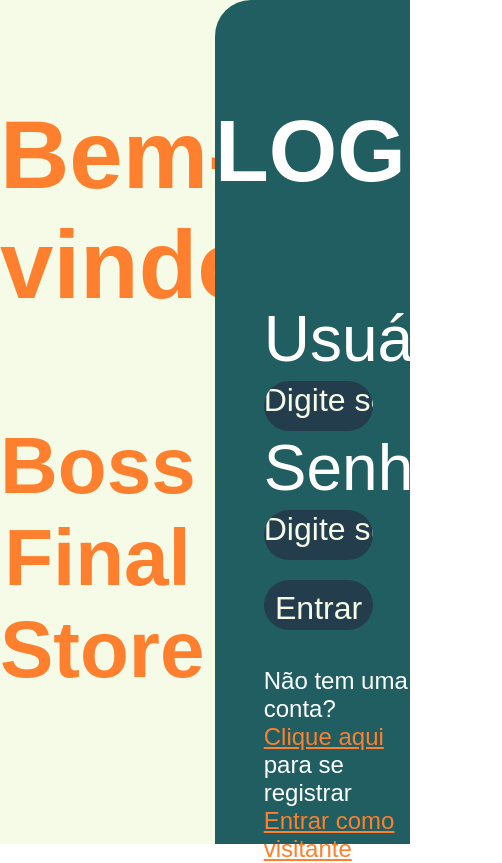
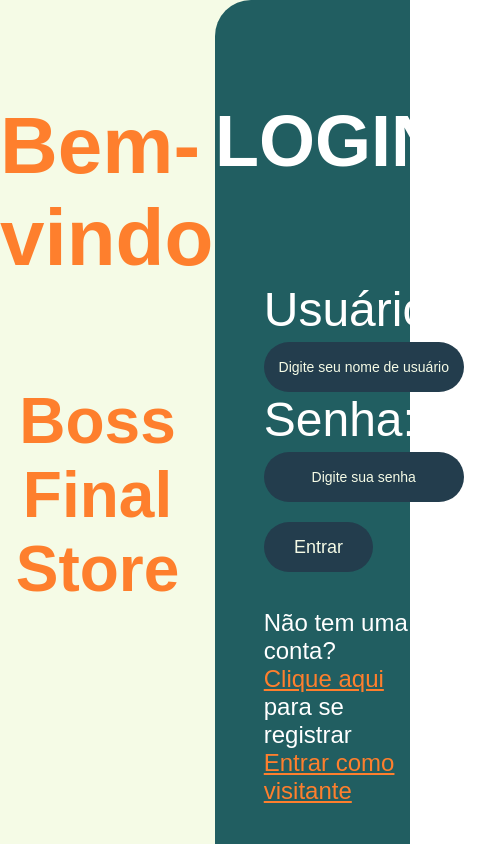
Before and after one commit to Matiasply/Boss-Final-Store, a plain HTML site: page front-end/index.html in a window 390 px wide. Shown: the whole page, 502 px wide, since content can reach past the window. Drawn offline with Linux system fonts and the light colour scheme; a web font is replaced by a local one.

Commit message:
Adicionando responsividade aos textos

```diff
--- a/front-end/css/index.css
+++ b/front-end/css/index.css
@@ -22,11 +22,11 @@ main {
 }
 
 h1 {
-    font-size: 6rem;
+    font-size: clamp(80px, 2vw, 96px);
 }
 
 h2 {
-    font-size: 5rem;
+    font-size: clamp(64px, 2vw, 80px);
 }
 
 .header .header-text h1, h2 {
@@ -55,11 +55,12 @@ h2 {
 .login-box .login-form label {
     display: inline-block;
     margin-bottom: 5px;
-    font-size: 4rem;
+    font-size: clamp(48px, 2vw, 64px);
 }
 
 .login-box .login-form input {
     width: 75%;
+    min-width: 200px;
     height: 50px;
     border: none;
     border-radius: 36px;
@@ -69,7 +70,7 @@ h2 {
 .login-box .login-form input::placeholder {
     color: #F5FBE6;
     text-align: center;
-    font-size: 2rem;
+    font-size: clamp(14px, 2vw, 18px);
 }
 
 button {
@@ -82,7 +83,7 @@ button {
     padding: 10px;
     color: #F5FBE6;
     text-align: center;
-    font-size: 2rem;
+    font-size: clamp(18px, 2vw, 22px);
 }
 
 button:hover {
@@ -92,7 +93,7 @@ button:hover {
 
 .login-box h2 {
     color: #FFF;
-    font-size: 5.5rem;
+    font-size: clamp(72px, 2vw, 88px);
     margin-top: 100px;
     margin-bottom: 100px;
     text-align: center;
@@ -107,3 +108,8 @@ button:hover {
 .login-box .login-form .links a {
     color:#FE7F2D;
 }
+
+/*Adicionando design responsivo para mobile*/
+@media (max-width: 768px) {
+
+}
```
